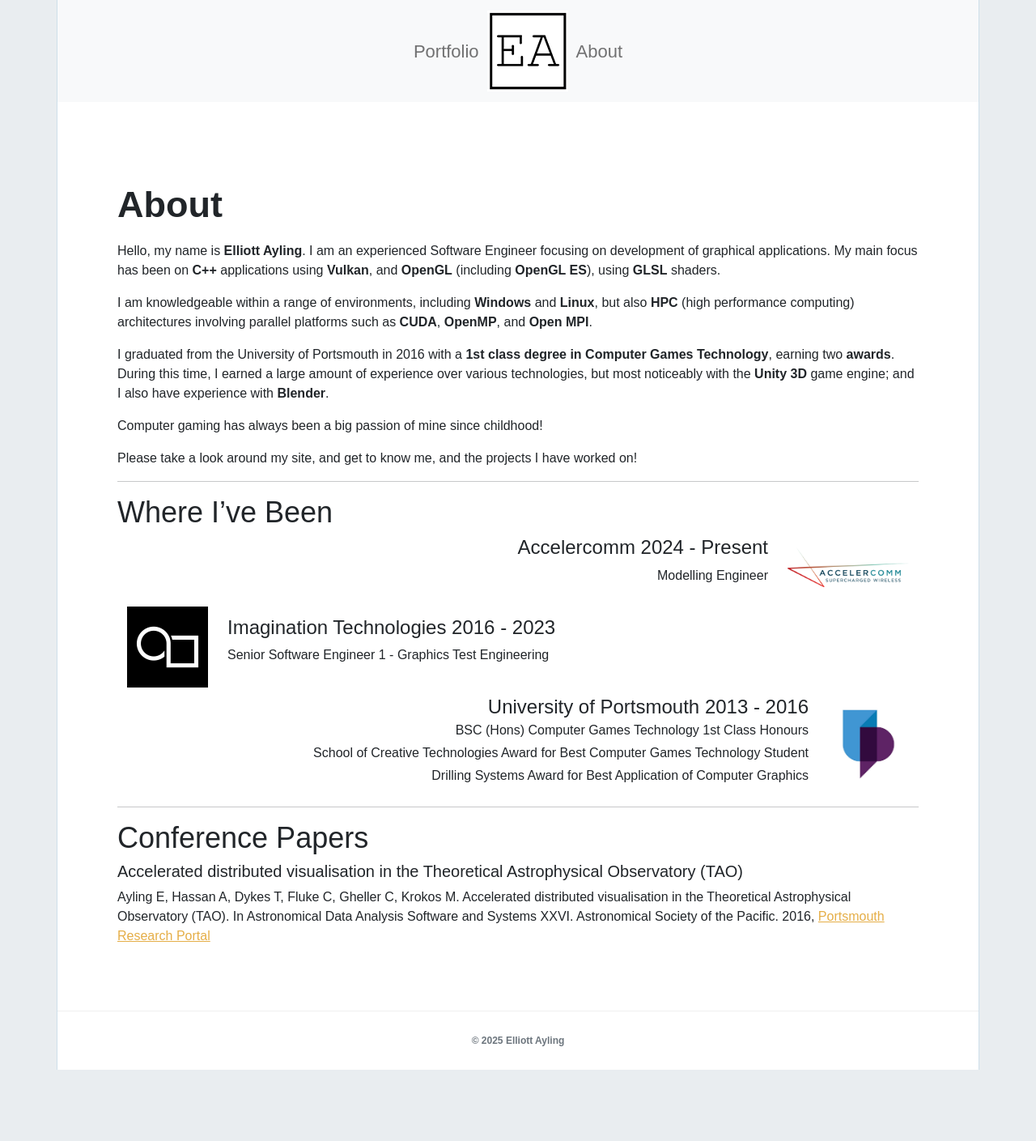
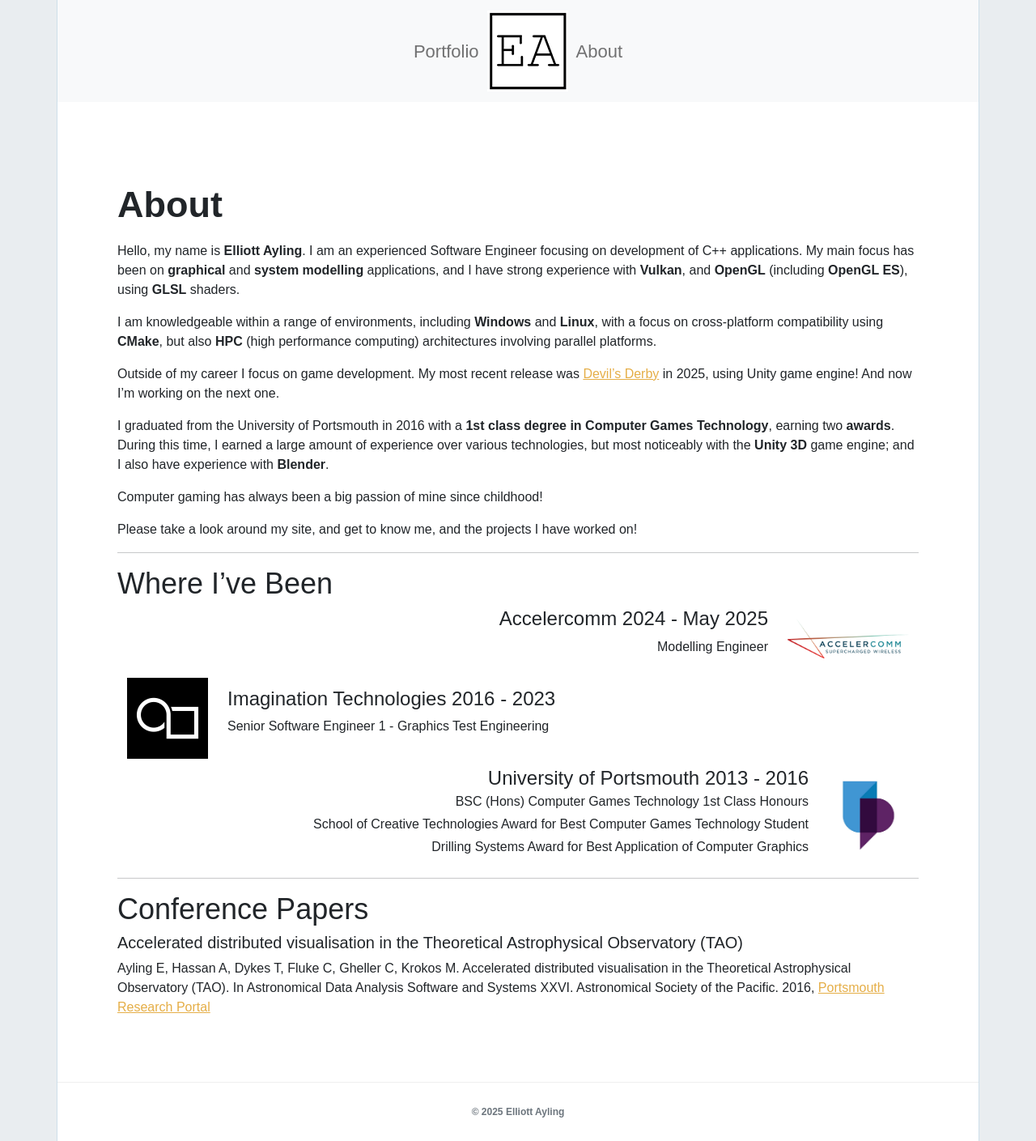
Before and after one commit to EllAyling/ellayling.github.io, a Jekyll site: the page built from about.md, in a window 1280 px wide. Shown: the whole page at 81% size. Built offline with Jekyll 4.4.1, drawn with Linux system fonts in a browser that asks for light colours; nearby versions of some CDN libraries; before the commit the page ends 1321 px from its top, so only the background shows below that.

Commit message:
Update about

```diff
--- a/about.md
+++ b/about.md
@@ -4,9 +4,11 @@ title: About
 permalink: /about/
 ---
 
-Hello, my name is **Elliott Ayling**. I am an experienced Software Engineer focusing on development of graphical applications. My main focus has been on **C++** applications using **Vulkan**, and **OpenGL** (including **OpenGL ES**), using **GLSL** shaders.
+Hello, my name is **Elliott Ayling**. I am an experienced Software Engineer focusing on development of C++ applications. My main focus has been on **graphical** and **system modelling** applications, and I have strong experience with **Vulkan**, and **OpenGL** (including **OpenGL ES**), using **GLSL** shaders.
 
-I am knowledgeable within a range of environments, including **Windows** and **Linux**, but also **HPC** (high performance computing) architectures involving parallel platforms such as **CUDA**, **OpenMP**, and **Open MPI**.
+I am knowledgeable within a range of environments, including **Windows** and **Linux**, with a focus on cross-platform compatibility using **CMake**, but also **HPC** (high performance computing) architectures involving parallel platforms.
+
+Outside of my career I focus on game development. My most recent release was [Devil's Derby](https://store.steampowered.com/app/3121580) in 2025, using Unity game engine! And now I'm working on the next one.
 
 I graduated from the University of Portsmouth in 2016 with a **1st class degree in Computer Games Technology**, earning two **awards**. During this time, I earned a large amount of experience over various technologies, but most noticeably with the **Unity 3D** game engine; and I also have experience with **Blender**.
 
@@ -22,7 +24,7 @@ Please take a look around my site, and get to know me, and the projects I have w
 
       <div class = "row justify-content-md-center align-items-md-center" style="padding-bottom: 10px">
       <div class="col">
-            <h4 style="text-align: right;">Accelercomm 2024 - Present</h4>
+            <h4 style="text-align: right;">Accelercomm 2024 - May 2025</h4>
             <p style="text-align: right;"> Modelling Engineer</p>
       </div>
       <div class="col-auto">
```
